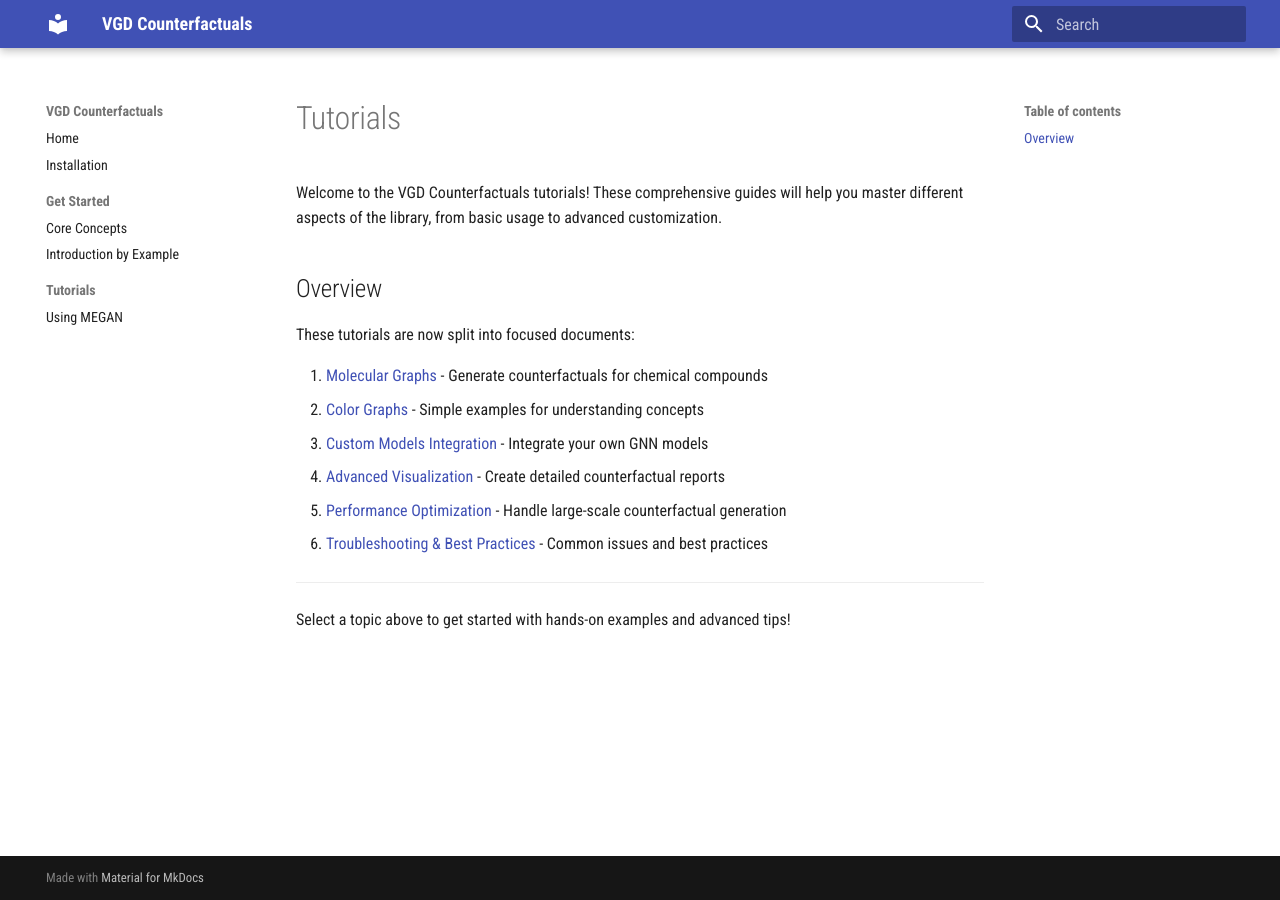
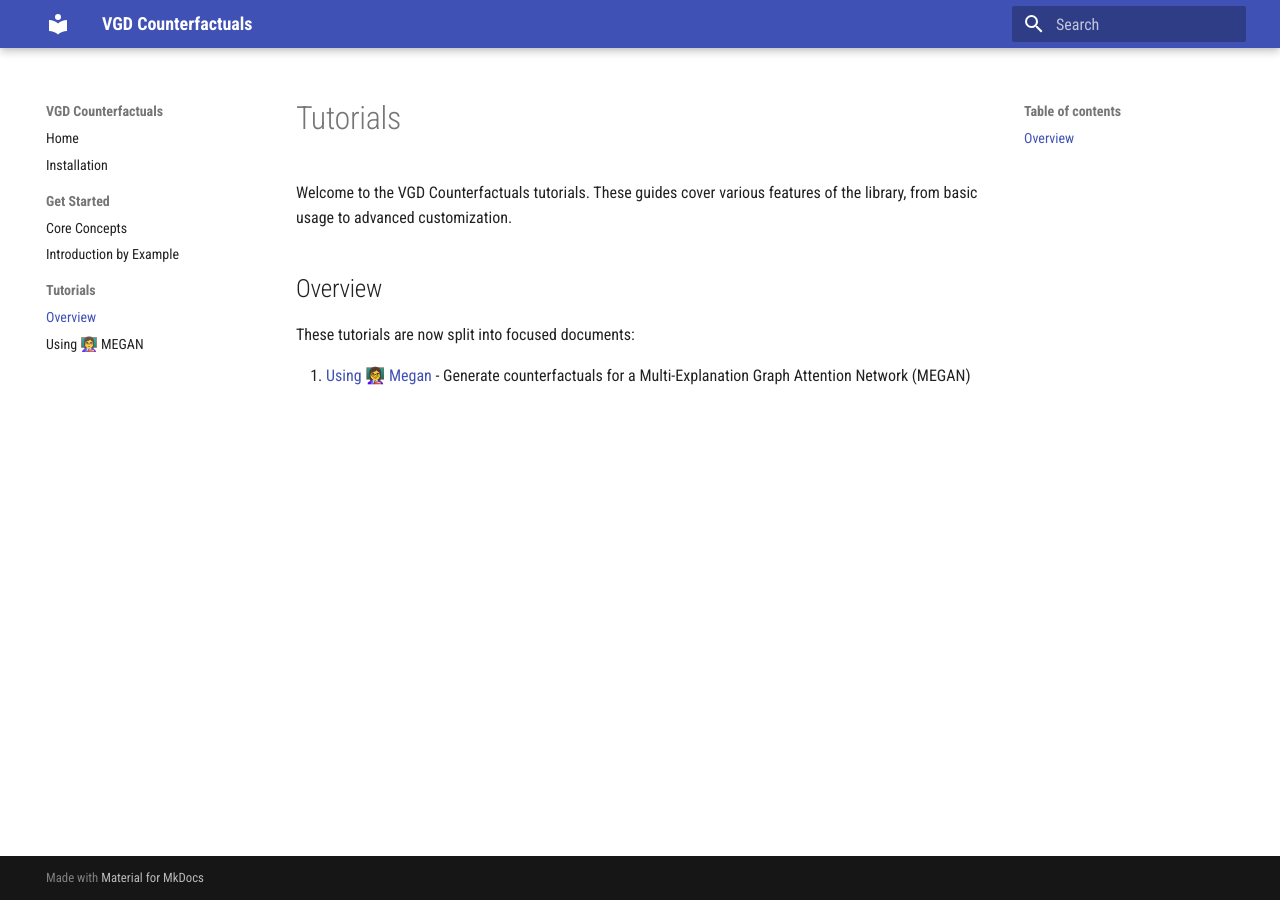
Before and after one commit to the16thpythonist/vgd_counterfactuals, an MkDocs documentation site: the page built from docs/docs/tutorials.md, in a window 1280 px wide. Built offline with MkDocs 1.6.1 and Material for MkDocs 9.7.7, drawn with Linux system fonts in a browser that asks for light colours.

Commit message:
updated documentation

```diff
--- a/docs/docs/tutorials.md
+++ b/docs/docs/tutorials.md
@@ -1,18 +1,9 @@
 # Tutorials
 
-Welcome to the VGD Counterfactuals tutorials! These comprehensive guides will help you master different aspects of the library, from basic usage to advanced customization.
+Welcome to the VGD Counterfactuals tutorials. These guides cover various features of the library, from basic usage to advanced customization.
 
 ## Overview
 
 These tutorials are now split into focused documents:
 
-1. [Molecular Graphs](tutorials_molecules.md) - Generate counterfactuals for chemical compounds
-2. [Color Graphs](tutorials_colors.md) - Simple examples for understanding concepts
-3. [Custom Models Integration](tutorials_custom_models.md) - Integrate your own GNN models
-4. [Advanced Visualization](tutorials_visualization.md) - Create detailed counterfactual reports
-5. [Performance Optimization](tutorials_performance.md) - Handle large-scale counterfactual generation
-6. [Troubleshooting & Best Practices](tutorials_troubleshooting.md) - Common issues and best practices
-
----
-
-Select a topic above to get started with hands-on examples and advanced tips!
+1. [Using 👩‍🏫 Megan](tutorials_molecules.md) - Generate counterfactuals for a Multi-Explanation Graph Attention Network (MEGAN)
--- a/docs/mkdocs.yml
+++ b/docs/mkdocs.yml
@@ -29,4 +29,5 @@ nav:
       - Core Concepts: get_started_core.md
       - Introduction by Example: get_started_example.md
   - Tutorials:
-      - Using MEGAN: tutorials_megan.md
+      - Overview: tutorials.md
+      - Using 👩‍🏫 MEGAN: tutorials_megan.md
```
Also changed, not shown: docs/docs/get_started_core.md (+1 -1 lines), docs/docs/index.md (+1 -1 lines), docs/docs/tutorials_megan.md (+1 -1 lines), 1 other file.
